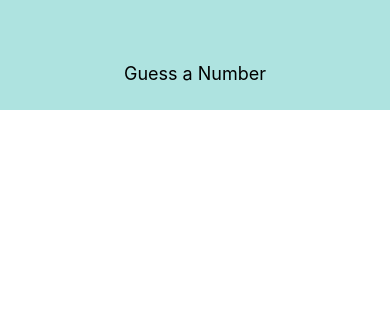
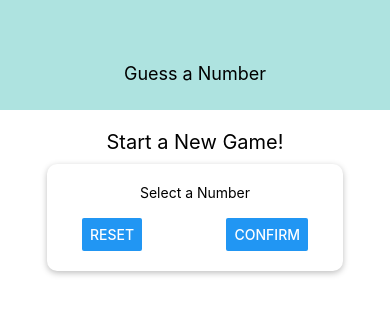
Before and after one commit to CaroMen/Guess-A-Number, a React Native app: screen / in a window 390 px wide. Shown: the top 314 px of the page. Built offline with nearby package versions, Linux system fonts and the light colour scheme.

Commit message:
game screen

```diff
--- a/App.js
+++ b/App.js
@@ -2,12 +2,14 @@
 import React from 'react';
 import { StyleSheet, View } from 'react-native';
 import Header from './components/Header';
+import StartGameScreen from './screens/StartGameScreen';
 
 
 export default function App() {
   return (
     <View style={styles.screen}>
       <Header title={'Guess a Number'} />
+      <StartGameScreen></StartGameScreen>
     </View>
   );
 }
--- /dev/null
+++ b/components/Card.js
@@ -0,0 +1,23 @@
+import React from 'react';
+import { View, StyleSheet } from 'react-native';
+
+const Card = props => {
+    return (
+        <View style={{ ...styles.card, ...props.style }}>{props.children}</View>
+    );
+};
+
+const styles = StyleSheet.create({
+    card: {
+        shadowColor: 'black',
+        shadowOffset: { width: 0, height: 2 },
+        shadowRadius: 6,
+        shadowOpacity: 0.26,
+        elevation: 5,
+        backgroundColor: 'white',
+        padding: 20,
+        borderRadius: 10,
+    },
+});
+
+export default Card;
--- /dev/null
+++ b/screens/StartGameScreen.js
@@ -0,0 +1,46 @@
+import React from 'react';
+import { View, Text, StyleSheet, TextInput, Button } from 'react-native';
+
+import Card from '../components/Card';
+
+const StartGameScreen = props => {
+    return (
+        <View style={styles.screen}>
+            <Text style={styles.title}>Start a New Game!</Text>
+            <Card style={styles.inputContainer}>
+                <Text>Select a Number</Text>
+                <TextInput />
+                <View style={styles.buttonContainer}>
+                    <Button title="Reset" onPress={() => { }} />
+                    <Button title="Confirm" onPress={() => { }} />
+                </View>
+            </Card>
+        </View>
+    );
+};
+
+const styles = StyleSheet.create({
+    screen: {
+        flex: 1,
+        padding: 10,
+        alignItems: 'center',
+    },
+    title: {
+        fontSize: 20,
+        marginVertical: 10,
+
+    },
+    inputContainer: {
+        width: '80%',
+        maxWidth: '80%',
+        alignItems: 'center',
+    },
+    buttonContainer: {
+        flexDirection: 'row',
+        width: '100%',
+        justifyContent: 'space-between',
+        paddingHorizontal: 15
+    }
+});
+
+export default StartGameScreen;
```
